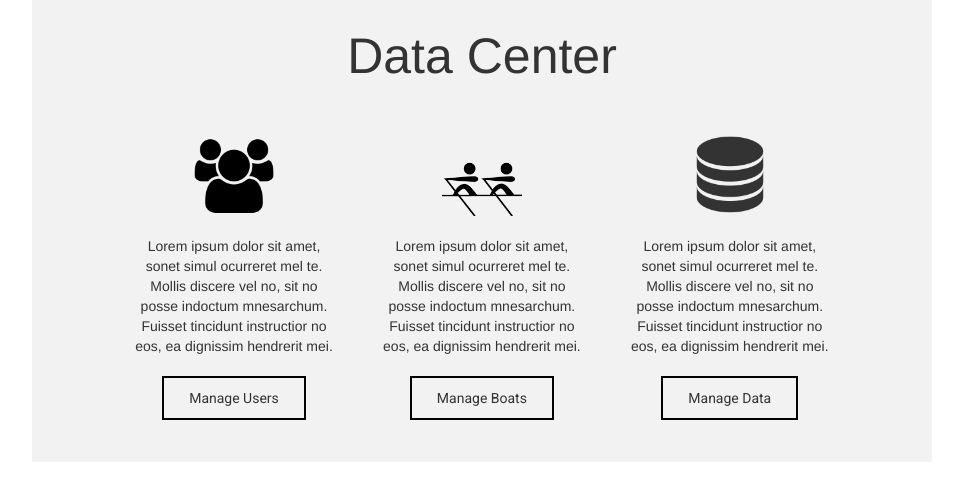
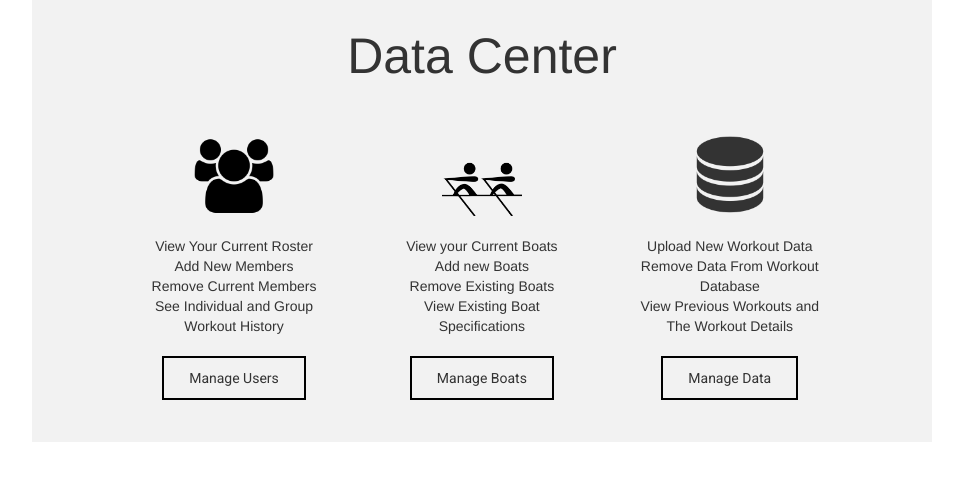
Before and after one commit to j-fife/Freespeed_webapps_final_project, a Python web app: template templates/manage-data.html in a window 1280 px wide. Shown: the part 101-602 px from the top of the page, without its empty margins (158-1121 px from the left). Run offline with Jinja, Linux system fonts and the light colour scheme; the template is opened without the code that fills it, so the values that code supplies are empty; some libraries are stand-ins or nearby versions.

Commit message:
Changed text on manage data

```diff
--- a/templates/manage-data.html
+++ b/templates/manage-data.html
@@ -29,17 +29,18 @@
       <div id="manage-data-subcontainer">
         <div class="manage-data-button-container" id="manage-data-user-container">
           <img class="manage-data-img" src="/images/users.png" alt="Users Icon" height="80" width="80">
-          <p class="manage-data-p"> Lorem ipsum dolor sit amet, sonet simul ocurreret mel te. Mollis discere vel no, sit no posse indoctum mnesarchum. Fuisset tincidunt instructior no eos, ea dignissim hendrerit mei.</p>
+          <p class="manage-data-p">View Your Current Roster<br> Add New Members <br> Remove Current  Members<br> See Individual and Group Workout History <br> </p>
           <button onclick="toggleUsers()" class="manage-data-button" id="manage-users-data-button"> Manage Users </button>
         </div>
         <div class="manage-data-button-container" id="manage-data-boat-container">
           <img class="manage-data-img" src="/images/boats.png" alt="Users Icon" height="80" width="80">
-          <p class="manage-data-p"> Lorem ipsum dolor sit amet, sonet simul ocurreret mel te. Mollis discere vel no, sit no posse indoctum mnesarchum. Fuisset tincidunt instructior no eos, ea dignissim hendrerit mei.</p>
+          <p class="manage-data-p"> View your Current Boats <br> Add new Boats <br> Remove Existing Boats <br> View Existing Boat Specifications</p>
           <button onclick="toggleBoats()" class="manage-data-button" id="manage-boats-data-button"> Manage Boats </button>
         </div>
         <div class="manage-data-button-container" id="manage-data-data-container">
           <img class="manage-data-img" src="/images/db.png" alt="DB Icon" height="80" width="80">
-          <p class="manage-data-p"> Lorem ipsum dolor sit amet, sonet simul ocurreret mel te. Mollis discere vel no, sit no posse indoctum mnesarchum. Fuisset tincidunt instructior no eos, ea dignissim hendrerit mei.</p>
+          <p class="manage-data-p"> Upload New Workout Data <br> Remove Data From Workout Database
+            <br> View Previous Workouts and The Workout Details</p>
           <!-- <a href="/upload-data"> -->
           <button onclick="toggleWorkouts()" class="manage-data-button" id="manage-workouts-data-button"> Manage Data </button>
           <!-- </a> -->
```
